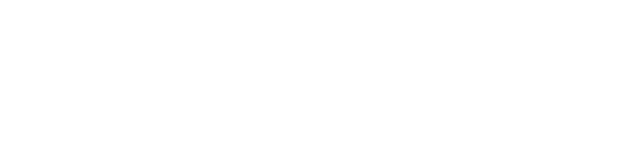
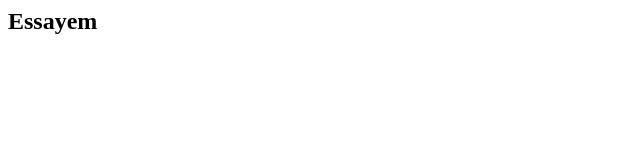
Before and after one commit to MESSAYEM/frontendTest, a plain HTML site: page index.html in a window 1280 px wide. Shown: the whole page, without its empty margins (0-640 px from the left). Drawn offline with Linux system fonts and the light colour scheme.

Commit message:
ESSAYEM 1

```diff
--- a/index.html
+++ b/index.html
@@ -2,7 +2,7 @@
 	<head>
 
 		<h1></h1>
-
+		<h2>Essayem</h2>
 
 	</head>
 
```
